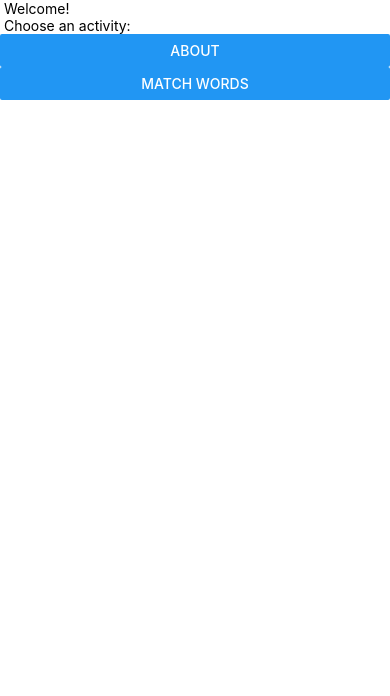
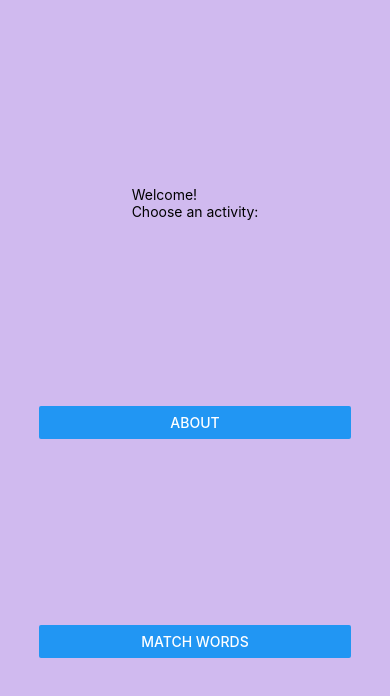
Before and after one commit to shannonpearson/elvish-course, a React Native app: screen / in a window 390 px wide. Shown: the top 696 px of the page. Built offline with nearby package versions, Linux system fonts and the light colour scheme.

Commit message:
dumbass flexbox finally lets the thing fit the page and also no components are disappear hhhh

```diff
--- a/App.js
+++ b/App.js
@@ -5,8 +5,18 @@ import HomePage from './Components/HomePage';
 export default class App extends Component {
 
   render() {
-    return <View>
+    return (
+      <View style={styles.container}>
         <HomePage />
-      </View>;
+      </View>
+    );
   }
 }
+
+const styles = StyleSheet.create({
+  container: {
+    display: 'flex',
+    flex: 1,
+    backgroundColor: "#d0baef",
+  }
+});
--- a/Components/HomePage.js
+++ b/Components/HomePage.js
@@ -12,32 +12,32 @@ export default class HomePage extends Component {
     this.handleButtonPress = this.handleButtonPress.bind(this);
   }
 
-  componentDidMount() {
-      console.log('mounted home page')
-  }
-
   handleButtonPress(event) {
-    console.log('button press');
     const page = event._dispatchInstances.memoizedProps.accessibilityLabel;
     this.setState({ page });
   }
 
   render() {
     return (
-      <View >
+      <View style={styles.container}>
+            <View>
                 <Text> Welcome! </Text>
                 <Text> Choose an activity: </Text>
+            </View>
+            <View style={styles.button}>
                 <Button
                     onPress={this.handleButtonPress}
                     title="About"
                     accessibilityLabel="about"
                 />
+            </View>
+            <View style={styles.button}>
                 <Button
                     onPress={this.handleButtonPress}
                     title="Match Words"
-            value="match"
                     accessibilityLabel="match"
                 />
+            </View>
         {this.state.page === 'about' && <About />}
         {this.state.page === 'match' && <WordMatch />}
       </View>
@@ -48,8 +48,15 @@ export default class HomePage extends Component {
 const styles = StyleSheet.create({
   container: {
     flex: 1,
-    backgroundColor: "#fff",
-    alignItems: "center",
-    justifyContent: "center"
+    // flexDirection: "column",
+    alignItems: 'center',
+    justifyContent: 'space-evenly',
   },
+  button: {
+    width: "80%",
+    // flex: 1,
+  },
+  text: {
+    //   flex: 1,
+  }
 });
```
Lines whose indentation alone changed are shown as unchanged.
